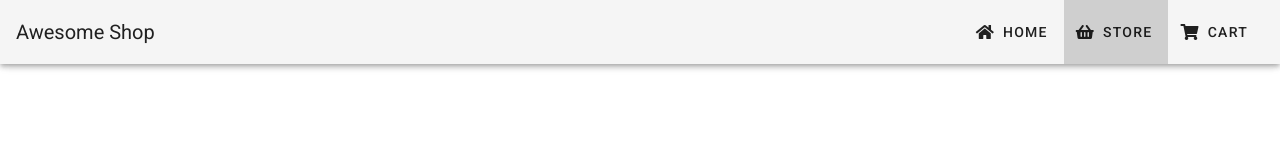
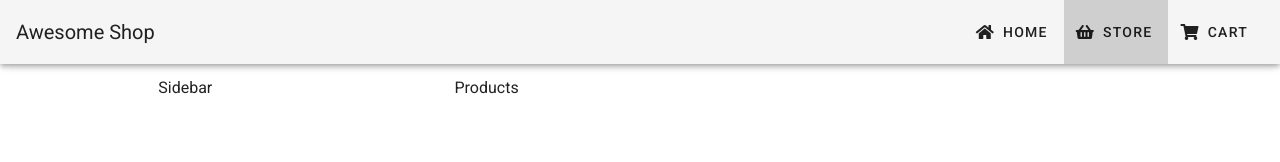
Before and after one commit to muare/vuetify-estore, a Vue app: page /store in a window 1280 px wide. Shown: the top 162 px of the page. Built offline with nearby package versions, Linux system fonts and the light colour scheme.

Commit message:
add Store page and fix v-card-action missing s postfix

```diff
--- a/src/components/cards/VerticalCard.vue
+++ b/src/components/cards/VerticalCard.vue
@@ -3,12 +3,12 @@
     <v-img :src="product.image" height="200px"> </v-img>
     <v-card-title>{{ product.name }}</v-card-title>
     <v-card-subtitle>{{ product.price }}</v-card-subtitle>
-    <v-card-action>
+    <v-card-actions>
       <v-btn @click="addToCart" color="success" outlined>
         <v-icon left small>fa-plus</v-icon>
         Add to Cart
       </v-btn>
-    </v-card-action>
+    </v-card-actions>
   </v-card>
 </template>
 
--- a/src/router.js
+++ b/src/router.js
@@ -1,7 +1,9 @@
 import Home from './views/Home'
+import Store from './views/Store'
 
 const routes = [
     {path: '/', name: 'home', component: Home},
+    {path: '/store', name: 'store', component: Store},
 ]
 
 
--- /dev/null
+++ b/src/views/Store.vue
@@ -0,0 +1,17 @@
+<template>
+    <v-container>
+        <v-row>
+            <v-col sm="3" offset-lg="1">
+                Sidebar
+            </v-col>
+            <v-col sm="9" lg="7">
+                Products
+            </v-col>
+        </v-row>
+    </v-container>
+</template>
+<script>
+export default {
+
+}
+</script>
```
